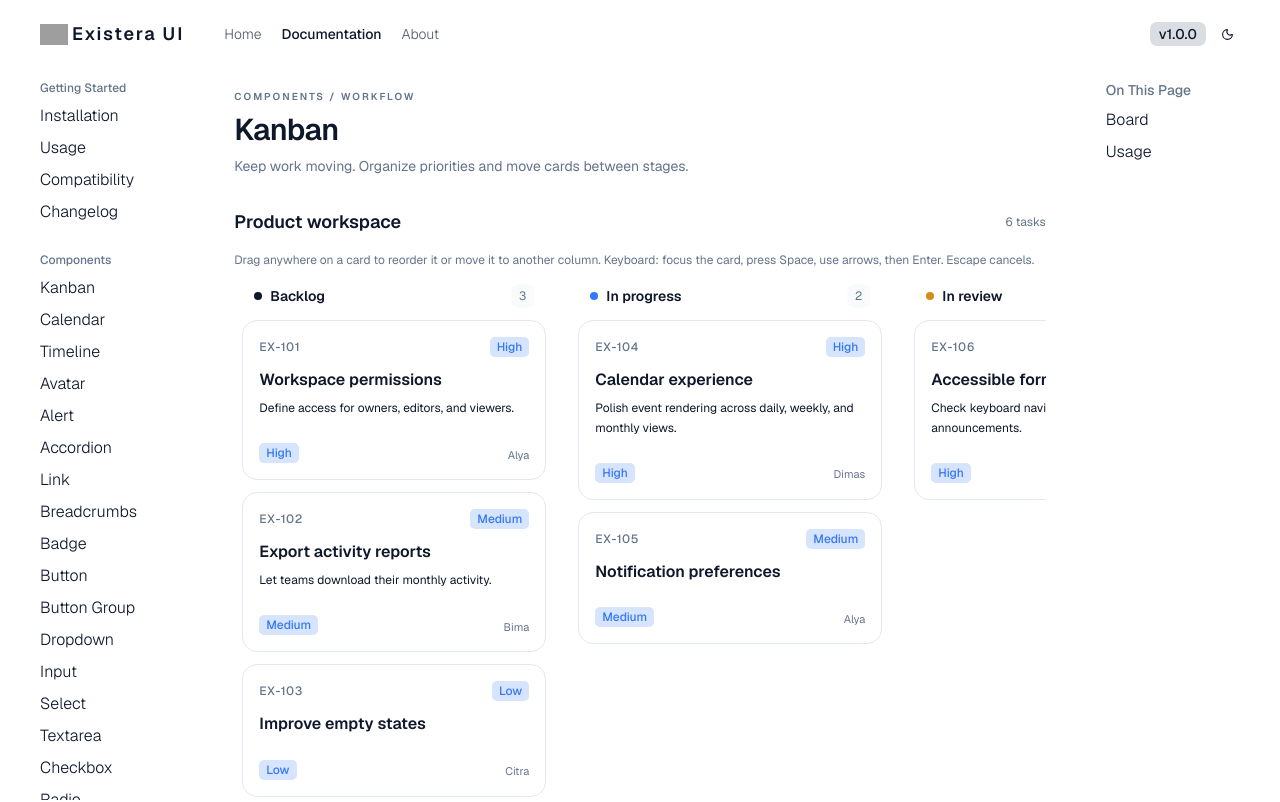
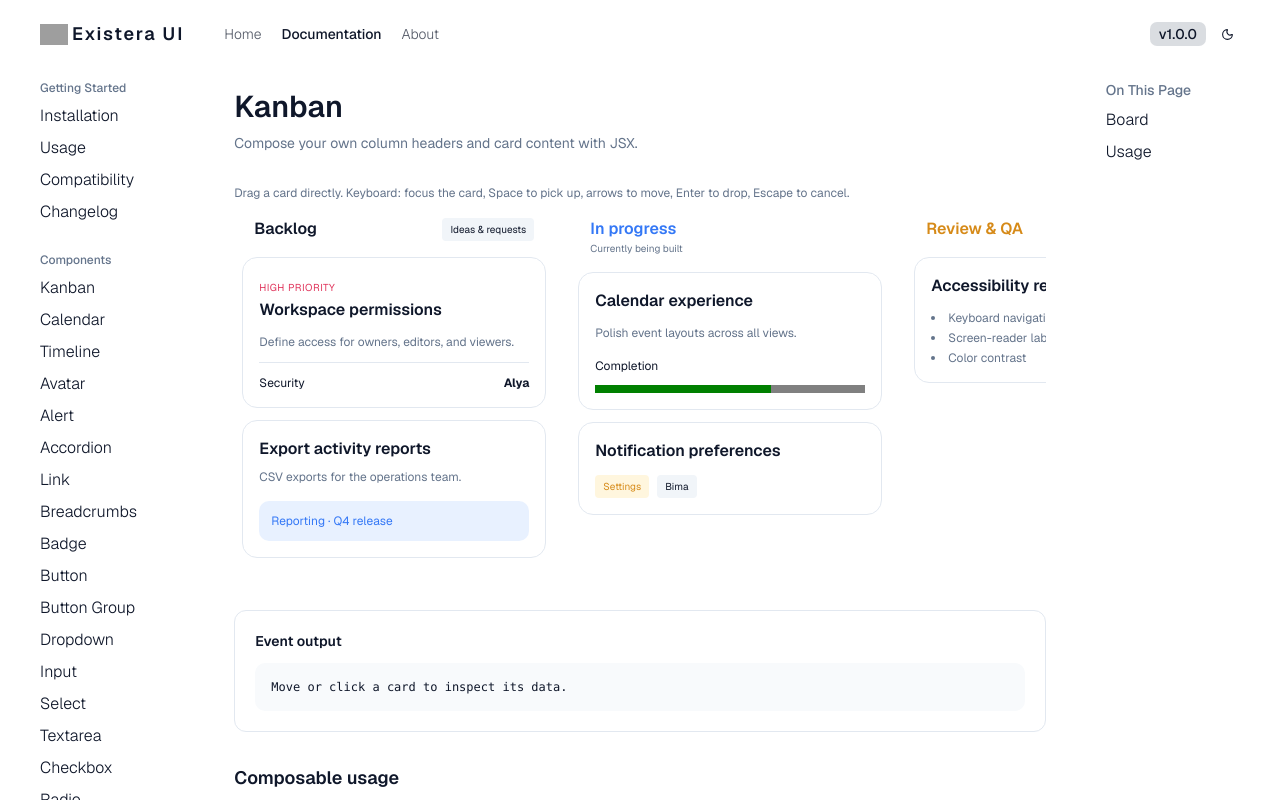
Before and after one commit to existera/existera-ui, a React (Vite) app: page /docs/components/kanban in a window 1280 px wide. Shown: the top 802 px of the page. Built offline with nearby package versions, Linux system fonts and the light colour scheme; grey boxes are pictures that could not be loaded.

Commit message:
updated: refactor kanban

```diff
--- a/src/lib/components/Kanban/ExKanban.tsx
+++ b/src/lib/components/Kanban/ExKanban.tsx
@@ -7,6 +7,7 @@ import ExKanbanCardView from "./ExKanbanCard";
 import ExKanbanColumnView from "./ExKanbanColumn";
 import type { ExKanbanProps } from "./props/ExKanbanProps";
 import type { ExKanbanCard, ExKanbanColumn } from "./types/ExKanbanType";
+import { parseKanbanChildren, orderKanbanColumns } from "./utils/ExKanbanComposition";
 import { moveKanbanCard } from "./utils/ExKanbanUtils";
 
 interface DragState {
@@ -17,7 +18,8 @@ interface DragState {
 }
 
 export default function ExKanban({
-  columns,
+  columns: controlledColumns,
+  children,
   onChange,
   onCardClick,
   renderCard,
@@ -26,6 +28,9 @@ export default function ExKanban({
   className,
   "aria-label": label = "Kanban board",
 }: ExKanbanProps) {
+  const composition = parseKanbanChildren(children);
+  const [order, setOrder] = useState<Array<{ id: string; cards: string[] }> | null>(null);
+  const columns = controlledColumns ?? orderKanbanColumns(composition.columns, order);
   const rootRef = useRef<HTMLDivElement>(null);
   const pointerRef = useRef<{ id: number; x: number; y: number; cardId: string; columnId: string; index: number } | null>(null);
   const suppressClickRef = useRef(false);
@@ -50,13 +55,18 @@ export default function ExKanban({
 
   const movePreview = (x: number, y: number) => {
     latestPointRef.current = { x, y };
+
     if (previewFrameRef.current !== null) return;
+
     previewFrameRef.current = requestAnimationFrame(() => {
       previewFrameRef.current = null;
+
       const preview = previewRef.current;
-      if (preview)
+
+      if (preview) {
         preview.element.style.transform =
           "translate3d(" + (latestPointRef.current.x - preview.offsetX) + "px," + (latestPointRef.current.y - preview.offsetY) + "px,0)";
+      }
     });
   };
 
@@ -64,7 +74,7 @@ export default function ExKanban({
   const [drag, setDrag] = useState<DragState | null>(null);
   const [announcement, setAnnouncement] = useState("");
   const instructionsId = useId();
-  const readOnly = disabled || !onChange;
+  const readOnly = disabled || (controlledColumns !== undefined && !onChange);
 
   const update = (next: DragState | null) => {
     const previous = dragRef.current;
@@ -99,6 +109,8 @@ export default function ExKanban({
     const result = moveKanbanCard(columns, active.cardId, active.columnId, active.index);
 
     if (result) {
+      if (controlledColumns === undefined)
+        setOrder(result.columns.map((column) => ({ id: column.id, cards: column.cards.map((card) => card.id) })));
       onChange?.(result.columns, result.move);
       setAnnouncement(
         `${result.move.card.title} moved to ${columns.find((column) => column.id === active.columnId)?.title}, position ${result.move.toIndex + 1}.`,
@@ -322,7 +334,13 @@ export default function ExKanban({
         {columns.map((column) => {
           let visibleIndex = 0;
           return (
-            <ExKanbanColumnView key={column.id} column={column} size={size} active={drag?.columnId === column.id} readOnly={readOnly}>
+            <ExKanbanColumnView
+              {...composition.columnProps.get(column.id)}
+              key={column.id}
+              column={column}
+              size={size}
+              active={drag?.columnId === column.id}
+              readOnly={readOnly}>
               {column.cards.map((card, index) => {
                 const moving = drag?.cardId === card.id;
                 const position = visibleIndex;
@@ -332,12 +350,15 @@ export default function ExKanban({
                   <Fragment key={card.id}>
                     {!moving && drag?.columnId === column.id && drag.index === position && marker}
                     <ExKanbanCardView
+                      {...composition.cardProps.get(card.id)}
                       card={card}
                       size={size}
                       moving={moving}
                       locked={Boolean(locked)}
-                      renderCard={renderCard}
-                      onCardClick={onCardClick ? (selected) => onCardClick(selected, column) : undefined}
+                      renderCard={renderCard ?? composition.cardProps.get(card.id)?.renderCard}
+                      onCardClick={
+                        onCardClick ? (selected) => onCardClick(selected, column) : composition.cardProps.get(card.id)?.onCardClick
+                      }
                       tabIndex={locked ? undefined : 0}
                       aria-label={card.title}
                       aria-describedby={locked ? undefined : instructionsId}
--- a/src/lib/components/Kanban/ExKanbanCard.tsx
+++ b/src/lib/components/Kanban/ExKanbanCard.tsx
@@ -1,12 +1,16 @@
 "use client";
 
 import { cn } from "../../utils/Utils";
-import ExBadge from "../Badge/ExBadge";
-import { KanbanPriorityClass, KanbanSizeClass } from "./class/ExKanbanClass";
+
+import { KanbanSizeClass } from "./class/ExKanbanClass";
 import type { ExKanbanCardProps } from "./props/ExKanbanCardProps";
 
 export default function ExKanbanCard({
-  card,
+  card: cardData,
+  id,
+  title,
+  children,
+  disabled,
   size = "md",
   moving = false,
   locked = true,
@@ -16,11 +20,17 @@ export default function ExKanbanCard({
   style,
   ...props
 }: ExKanbanCardProps) {
+  const card = cardData ?? { id: id ?? "", title: title ?? props["aria-label"] ?? id ?? "Card", disabled };
   const styles = KanbanSizeClass[size];
   return (
     <article
       {...props}
       data-kanban-card={card.id}
+      onClick={(event) => {
+        props.onClick?.(event);
+        if (!event.defaultPrevented && !(event.target as HTMLElement).closest("button, a, input, textarea, select, [contenteditable=true]"))
+          onCardClick?.(card);
+      }}
       aria-label={props["aria-label"] ?? card.title}
       style={{ touchAction: locked ? "auto" : "none", ...style }}
       className={cn(
@@ -31,41 +41,7 @@ export default function ExKanbanCard({
         locked && "bg-surface-2",
         className,
       )}>
-      <div className="mb-3 flex items-center justify-between gap-2">
-        <span className="truncate text-xs font-medium uppercase tracking-wider text-muted">{card.id}</span>
-        {card.priority && (
-          <ExBadge className="capitalize" size="sm" variant="soft">
-            {card.priority}
-          </ExBadge>
-        )}
-      </div>
-      {renderCard ? (
-        renderCard(card)
-      ) : (
-        <>
-          <button
-            type="button"
-            data-kanban-title
-            aria-disabled={!onCardClick}
-            onClick={() => onCardClick?.(card)}
-            className={cn(
-              "block w-full break-words text-left font-semibold leading-snug text-foreground enabled:hover:underline focus-visible:outline-2 focus-visible:outline-primary cursor-pointer",
-            )}>
-            {card.title}
-          </button>
-          {card.description && <p className="mt-2 line-clamp-3 break-words text-xs leading-relaxed">{card.description}</p>}
-          <div className="flex w-full justify-between items-end mt-3">
-            {card.priority && (
-              <ExBadge className="capitalize" size="sm" variant="soft">
-                {card.priority}
-              </ExBadge>
-            )}
-            <div className="mt-4 flex flex-wrap items-center justify-between gap-2">
-              {card.assignee && <span className="ml-auto max-w-full truncate text-[11px] text-muted">{card.assignee}</span>}
-            </div>
-          </div>
-        </>
-      )}
+      {children !== undefined ? children : renderCard?.(card)}
     </article>
   );
 }
--- a/src/lib/components/Kanban/ExKanbanColumn.tsx
+++ b/src/lib/components/Kanban/ExKanbanColumn.tsx
@@ -1,11 +1,15 @@
 "use client";
 
 import { cn } from "../../utils/Utils";
-import { KanbanColorClass, KanbanSizeClass } from "./class/ExKanbanClass";
+import { KanbanSizeClass } from "./class/ExKanbanClass";
 import type { ExKanbanColumnProps } from "./props/ExKanbanColumnProps";
 
 export default function ExKanbanColumn({
-  column,
+  column: columnData,
+  id,
+  title,
+  header,
+  disabled,
   size = "md",
   active = false,
   readOnly = true,
@@ -13,20 +17,18 @@ export default function ExKanbanColumn({
   className,
   ...props
 }: ExKanbanColumnProps) {
+  const column = columnData ?? { id: id ?? "", title: title ?? props["aria-label"] ?? id ?? "Column", cards: [], disabled };
   return (
     <section
       {...props}
       data-kanban-column={column.id}
+      data-active={active || undefined}
       aria-label={props["aria-label"] ?? column.title}
       className={cn("flex max-w-[85vw] shrink-0 flex-col", KanbanSizeClass[size].width, className)}>
-      <header className="flex items-center gap-2 px-5 pb-3">
-        <span aria-hidden="true" className={cn("size-2 rounded-full", KanbanColorClass[column.color ?? "neutral"])} />
-        <h3 className="min-w-0 flex-1 truncate text-sm font-semibold">{column.title}</h3>
-        <span className="rounded-md bg-surface-2 px-2 py-1 text-xs tabular-nums text-muted">{column.cards.length}</span>
-      </header>
-      <div data-kanban-list className="flex flex-col ex-textarea-scroll min-h-50 max-h-[65vh] flex-1 overflow-y-auto px-2 gap-3">
+      {header != null && <header className="flex items-center gap-2 px-5 pb-3">{header}</header>}
+      <div data-kanban-list className="flex flex-col ex-textarea-scroll min-h-50 max-h-[65vh] flex-1 overflow-y-auto px-2 py-1 gap-3">
         {children}
-        {column.cards.length === 0 && (
+        {(columnData ? column.cards.length === 0 : !children) && (
           <p className="flex flex-col text-center text-xs justify-center items-center text-muted h-full">
             {readOnly || column.disabled ? "No cards" : "Drop a card here"}
           </p>
--- a/src/lib/components/Kanban/props/ExKanbanCardProps.ts
+++ b/src/lib/components/Kanban/props/ExKanbanCardProps.ts
@@ -2,7 +2,9 @@ import type { ComponentPropsWithoutRef, ReactNode } from "react";
 import type { ExKanbanCard, ExKanbanSize } from "../types/ExKanbanType";
 
 export interface ExKanbanCardProps extends Omit<ComponentPropsWithoutRef<"article">, "children"> {
-  card: ExKanbanCard;
+  card?: ExKanbanCard;
+  children?: ReactNode;
+  disabled?: boolean;
   size?: ExKanbanSize;
   moving?: boolean;
   locked?: boolean;
--- a/src/lib/components/Kanban/props/ExKanbanColumnProps.ts
+++ b/src/lib/components/Kanban/props/ExKanbanColumnProps.ts
@@ -1,8 +1,10 @@
-import type { ComponentPropsWithoutRef } from "react";
+import type { ComponentPropsWithoutRef, ReactNode } from "react";
 import type { ExKanbanColumn, ExKanbanSize } from "../types/ExKanbanType";
 
 export interface ExKanbanColumnProps extends ComponentPropsWithoutRef<"section"> {
-  column: ExKanbanColumn;
+  column?: ExKanbanColumn;
+  header?: ReactNode;
+  disabled?: boolean;
   size?: ExKanbanSize;
   active?: boolean;
   readOnly?: boolean;
--- a/src/lib/components/Kanban/props/ExKanbanProps.ts
+++ b/src/lib/components/Kanban/props/ExKanbanProps.ts
@@ -2,7 +2,8 @@ import type { ReactNode } from "react";
 import type { ExKanbanCard, ExKanbanColumn, ExKanbanMove, ExKanbanSize } from "../types/ExKanbanType";
 
 export interface ExKanbanProps {
-  columns: ExKanbanColumn[];
+  columns?: ExKanbanColumn[];
+  children?: ReactNode;
   onChange?: (columns: ExKanbanColumn[], move: ExKanbanMove) => void;
   onCardClick?: (card: ExKanbanCard, column: ExKanbanColumn) => void;
   renderCard?: (card: ExKanbanCard) => ReactNode;
--- /dev/null
+++ b/src/lib/components/Kanban/utils/ExKanbanComposition.tsx
@@ -0,0 +1,45 @@
+import { Children, Fragment, isValidElement } from "react";
+import type { ReactNode } from "react";
+import ExKanbanCard from "../ExKanbanCard";
+import ExKanbanColumn from "../ExKanbanColumn";
+import type { ExKanbanCardProps } from "../props/ExKanbanCardProps";
+import type { ExKanbanColumnProps } from "../props/ExKanbanColumnProps";
+import type { ExKanbanColumn as ColumnData } from "../types/ExKanbanType";
+
+function flatten(children: ReactNode): ReactNode[] {
+  return Children.toArray(children).flatMap(child => isValidElement<{ children?: ReactNode }>(child) && child.type === Fragment ? flatten(child.props.children) : [child]);
+}
+export function parseKanbanChildren(children: ReactNode) {
+  const columnProps = new Map<string, ExKanbanColumnProps>();
+  const cardProps = new Map<string, ExKanbanCardProps>();
+  const columns: ColumnData[] = [];
+  for (const node of flatten(children)) {
+    if (!isValidElement<ExKanbanColumnProps>(node) || node.type !== ExKanbanColumn) throw new Error("ExKanban children must be ExKanbanColumn elements.");
+    const props = node.props;
+    const id = props.column?.id ?? props.id;
+    if (!id || columnProps.has(id)) throw new Error("Kanban columns require unique, non-empty IDs.");
+    columnProps.set(id, props);
+    const cards: ColumnData["cards"] = [];
+    for (const child of flatten(props.children)) {
+      if (!isValidElement<ExKanbanCardProps>(child) || child.type !== ExKanbanCard) throw new Error("ExKanbanColumn children must be ExKanbanCard elements.");
+      const p = child.props;
+      const cardId = p.card?.id ?? p.id;
+      if (!cardId || cardProps.has(cardId)) throw new Error("Kanban cards require globally unique, non-empty IDs.");
+      cardProps.set(cardId, p);
+      cards.push(p.card ?? { id: cardId, title: p.title ?? p["aria-label"] ?? cardId, disabled: p.disabled });
+    }
+    columns.push({ ...props.column, id, title: props.column?.title ?? props.title ?? props["aria-label"] ?? id, disabled: props.disabled ?? props.column?.disabled, cards });
+  }
+  return { columns, columnProps, cardProps };
+}
+export function orderKanbanColumns(columns: ColumnData[], order: Array<{ id: string; cards: string[] }> | null): ColumnData[] {
+  if (!order) return columns;
+  const available = new Map(columns.flatMap(column => column.cards.map(card => [card.id, card] as const)));
+  const placed = new Set<string>();
+  const next = columns.map(column => ({ ...column, cards: (order.find(item => item.id === column.id)?.cards ?? []).flatMap(id => {
+    const card = available.get(id);
+    if (!card || placed.has(id)) return [];
+    placed.add(id); return [card];
+  }) }));
+  return next.map(column => ({ ...column, cards: [...column.cards, ...(columns.find(item => item.id === column.id)?.cards ?? []).filter(card => !placed.has(card.id))] }));
+}
--- a/src/pages/KanbanPage.tsx
+++ b/src/pages/KanbanPage.tsx
@@ -1,70 +1,25 @@
 import { useState } from "react";
 import ExKanban from "@/lib/components/Kanban/ExKanban";
-import type { ExKanbanColumn, ExKanbanMove, ExKanbanCard } from "@/lib/components/Kanban/types/ExKanbanType";
+import ExKanbanColumn from "@/lib/components/Kanban/ExKanbanColumn";
+import ExKanbanCard from "@/lib/components/Kanban/ExKanbanCard";
+import type { ExKanbanMove, ExKanbanCard as CardData } from "@/lib/components/Kanban/types/ExKanbanType";
 import PageContent from "@/shared/documentation/PageContent";
 
-const initialColumns: ExKanbanColumn[] = [
-  {
-    id: "backlog",
-    title: "Backlog",
-    color: "neutral",
-    cards: [
-      {
-        id: "EX-101",
-        title: "Workspace permissions",
-        description: "Define access for owners, editors, and viewers.",
-        labels: ["Security", "Platform"],
-        assignee: "Alya",
-        priority: "high",
-      },
-      {
-        id: "EX-102",
-        title: "Export activity reports",
-        description: "Let teams download their monthly activity.",
-        labels: ["Reporting"],
-        assignee: "Bima",
-        priority: "medium",
-      },
-      { id: "EX-103", title: "Improve empty states", labels: ["Design"], assignee: "Citra", priority: "low" },
-    ],
-  },
-  {
-    id: "progress",
-    title: "In progress",
-    color: "primary",
-    cards: [
-      {
-        id: "EX-104",
-        title: "Calendar experience",
-        description: "Polish event rendering across daily, weekly, and monthly views.",
-        labels: ["Calendar", "UI"],
-        assignee: "Dimas",
-        priority: "high",
-      },
-      { id: "EX-105", title: "Notification preferences", labels: ["Settings"], assignee: "Alya", priority: "medium" },
-    ],
-  },
-  {
-    id: "review",
-    title: "In review",
-    color: "warning",
-    cards: [
-      {
-        id: "EX-106",
-        title: "Accessible form controls",
-        description: "Check keyboard navigation and validation announcements.",
-        labels: ["Accessibility"],
-        assignee: "Citra",
-        priority: "high",
-      },
-    ],
-  },
-  { id: "done", title: "Done", color: "success", cards: [] },
-];
+const example = `<ExKanban onChange={(columns, move) => console.log(move)}>
+  <ExKanbanColumn id="todo" title="To do"
+    header={<h3 className="font-semibold">📋 To do</h3>}>
+    <ExKanbanCard id="task-1" title="Design homepage">
+      <h4 className="font-semibold">Design homepage</h4>
+      <p>Isi kartu bebas menggunakan JSX.</p>
+      <span className="text-primary">Design team</span>
+    </ExKanbanCard>
+  </ExKanbanColumn>
+  <ExKanbanColumn id="done" title="Done"
+    header={<strong>✓ Done</strong>} />
+</ExKanban>`;
 
 export default function KanbanPage() {
-  const [columns, setColumns] = useState(initialColumns);
-  const [output, setOutput] = useState<ExKanbanMove | ExKanbanCard | null>(null);
+  const [output, setOutput] = useState<ExKanbanMove | CardData | null>(null);
   return (
     <PageContent
       section={[
@@ -73,46 +28,104 @@ export default function KanbanPage() {
       ]}>
       <div className="min-w-0 space-y-8 text-foreground">
         <header className="space-y-2">
-          <p className="text-[10px] font-semibold uppercase tracking-[0.2em] text-muted">Components / Workflow</p>
-          <h1 className="text-3xl font-semibold tracking-tight">Kanban</h1>
-          <p className="text-sm text-muted">Keep work moving. Organize priorities and move cards between stages.</p>
+          <h1 className="text-3xl font-semibold">Kanban</h1>
+          <p className="text-sm text-muted">Compose your own column headers and card content with JSX.</p>
         </header>
         <section id="board" className="section-anchor min-w-0 space-y-4">
-          <div className="flex items-center justify-between gap-3">
-            <h2 className="text-lg font-semibold">Product workspace</h2>
-            <span className="text-xs text-muted">{columns.reduce((total, column) => total + column.cards.length, 0)} tasks</span>
-          </div>
           <p className="text-xs text-muted">
-            Drag anywhere on a card to reorder it or move it to another column. Keyboard: focus the card, press Space, use arrows, then
-            Enter. Escape cancels.
+            Drag a card directly. Keyboard: focus the card, Space to pick up, arrows to move, Enter to drop, Escape to cancel.
           </p>
-          <ExKanban
-            columns={columns}
-            onChange={(next, move) => {
-              setColumns(next);
-              setOutput(move);
-            }}
-            onCardClick={setOutput}
-          />
-          <p className="text-xs text-muted">Demo changes stay in memory.</p>
+
+          <ExKanban onChange={(_, move) => setOutput(move)} onCardClick={setOutput}>
+            <ExKanbanColumn
+              id="backlog"
+              title="Backlog"
+              header={
+                <div className="flex w-full items-center justify-between">
+                  <h3 className="font-semibold">Backlog</h3>
+                  <span className="rounded bg-surface-3 px-2 py-1 text-[10px]">Ideas & requests</span>
+                </div>
+              }>
+              <ExKanbanCard id="EX-101" title="Workspace permissions">
+                <div className="space-y-3">
+                  <span className="text-[10px] uppercase tracking-wider text-danger">High priority</span>
+                  <h4 className="font-semibold">Workspace permissions</h4>
+                  <p className="text-xs text-muted">Define access for owners, editors, and viewers.</p>
+                  <div className="flex justify-between border-t border-border pt-3 text-xs">
+                    <span>Security</span>
+                    <strong>Alya</strong>
+                  </div>
+                </div>
+              </ExKanbanCard>
+              <ExKanbanCard id="EX-102" title="Export reports">
+                <h4 className="font-semibold">Export activity reports</h4>
+                <p className="mt-2 text-xs text-muted">CSV exports for the operations team.</p>
+                <div className="mt-4 rounded-lg bg-primary-soft p-3 text-xs text-primary">Reporting · Q4 release</div>
+              </ExKanbanCard>
+            </ExKanbanColumn>
+
+            <ExKanbanColumn
+              id="progress"
+              title="In progress"
+              header={
+                <div>
+                  <h3 className="font-semibold text-primary">In progress</h3>
+                  <p className="text-[10px] text-muted">Currently being built</p>
+                </div>
+              }>
+              <ExKanbanCard id="EX-103" title="Calendar experience">
+                <h4 className="font-semibold">Calendar experience</h4>
+                <p className="my-3 text-xs text-muted">Polish event layouts across all views.</p>
+                <label className="text-xs">
+                  Completion
+                  <progress className="mt-2 block h-2 w-full accent-primary" value={65} max={100} />
+                </label>
+              </ExKanbanCard>
+              <ExKanbanCard id="EX-104" title="Notification settings">
+                <h4 className="font-semibold">Notification preferences</h4>
+                <div className="mt-3 flex gap-2">
+                  <span className="rounded bg-warning-soft px-2 py-1 text-[10px] text-warning">Settings</span>
+                  <span className="rounded bg-surface-3 px-2 py-1 text-[10px]">Bima</span>
+                </div>
+              </ExKanbanCard>
+            </ExKanbanColumn>
+
+            <ExKanbanColumn id="review" title="Review" header={<h3 className="font-semibold text-warning">Review & QA</h3>}>
+              <ExKanbanCard id="EX-105" title="Accessibility review">
+                <h4 className="font-semibold">Accessibility review</h4>
+                <ul className="mt-3 list-inside list-disc space-y-1 text-xs text-muted">
+                  <li>Keyboard navigation</li>
+                  <li>Screen-reader labels</li>
+                  <li>Color contrast</li>
+                </ul>
+              </ExKanbanCard>
+            </ExKanbanColumn>
+
+            <ExKanbanColumn
+              id="done"
+              title="Done"
+              header={
+                <div className="flex items-center gap-2">
+                  <span className="size-2 rounded-full bg-success" />
+                  <h3 className="font-semibold text-success">Done</h3>
+                </div>
+              }
+            />
+          </ExKanban>
         </section>
-        <section className="space-y-3 rounded-xl border border-border bg-surface p-5">
+        <section className="space-y-3 rounded-xl border border-border p-5">
           <h2 className="text-sm font-semibold">Event output</h2>
           <pre aria-live="polite" className="ex-textarea-scroll max-h-72 overflow-auto rounded-lg bg-surface-2 p-4 text-xs">
             {output ? JSON.stringify(output, null, 2) : "Move or click a card to inspect its data."}
           </pre>
         </section>
         <section id="usage" className="section-anchor space-y-3">
-          <h2 className="text-lg font-semibold">Usage</h2>
-          <pre className="ex-textarea-scroll overflow-auto rounded-xl bg-surface-2 p-4 text-xs">
-            {
-              '<ExKanban\n  columns={columns}\n  size="md"\n  onChange={(next, move) => {\n    setColumns(next);\n    // Save next or move to your backend.\n  }}\n  onCardClick={(card) => console.log(card)}\n/>'
-            }
-          </pre>
+          <h2 className="text-lg font-semibold">Composable usage</h2>
+          <pre className="ex-textarea-scroll overflow-auto rounded-xl bg-surface-2 p-4 text-xs">{example}</pre>
           <p className="text-xs leading-relaxed text-muted">
-            The board is controlled: update columns inside onChange. Sizes: sm, md, lg. Use disabled on the board, a column, or a card to
-            prevent dragging. Without onChange the board is read-only. renderCard customizes card content; the entire card remains
-            draggable. Card and column IDs must be unique within the board.
+            Use header for custom column markup and children for the entire card content. Provide unique IDs and a title for accessible
+            announcements. JSX mode manages card order internally; onChange reports the new order and move data. Pass columns for a
+            controlled board. No HTML is stored in the output data. Interactive controls inside custom content retain their normal behavior.
           </p>
         </section>
       </div>
```
